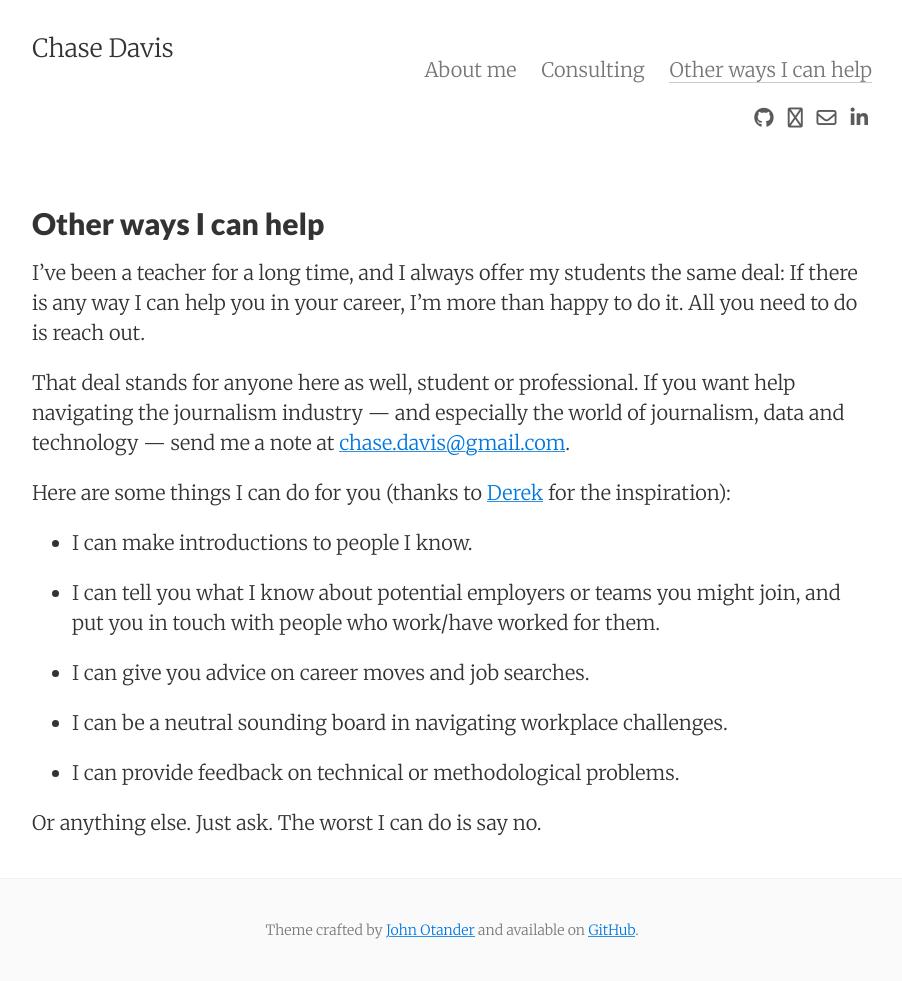
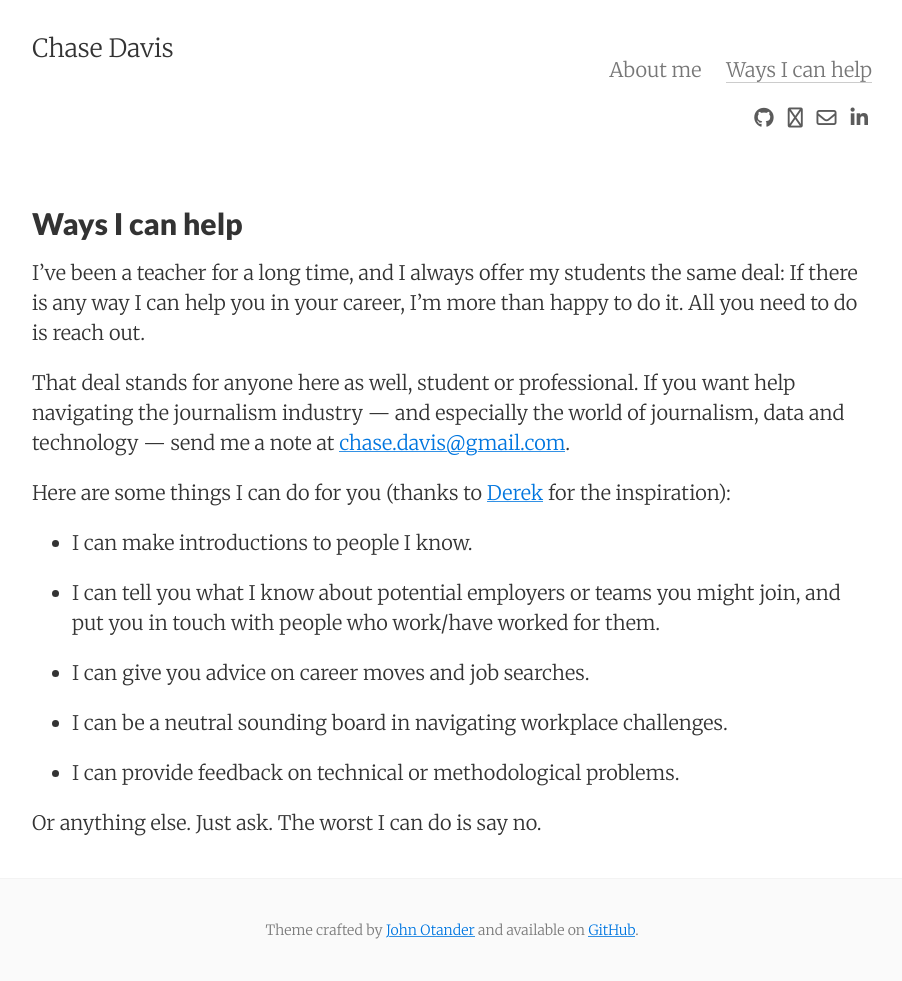
Before and after one commit to cjdd3b/cjdd3b.github.io, a Jekyll site: the page built from help.md, in a window 1280 px wide. Shown: the whole page, without its empty margins (188-1090 px from the left). Built offline with Jekyll 4.4.1, drawn with Linux system fonts in a browser that asks for light colours; nearby versions of some CDN libraries.

Commit message:
Redo sections

```diff
--- a/_config.yml
+++ b/_config.yml
@@ -10,7 +10,6 @@ url:         "https://cjdd3b.github.io"
 date_format: "%b %-d, %Y"
 header_pages:
  - about.md
- - consulting.md
  - help.md
 
 
--- a/help.md
+++ b/help.md
@@ -1,6 +1,6 @@
 ---
 layout: page
-title: Other ways I can help
+title: Ways I can help
 permalink: /help/
 tags: help
 ---
```
